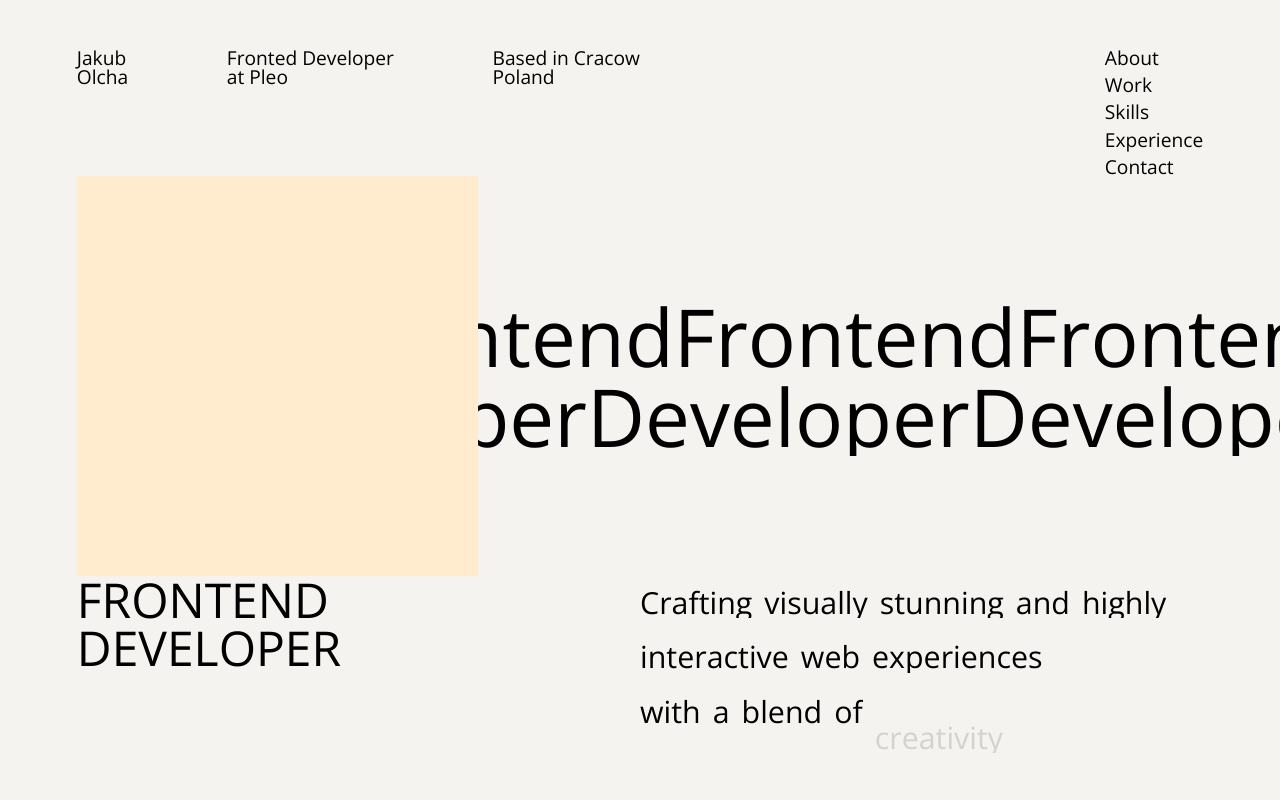
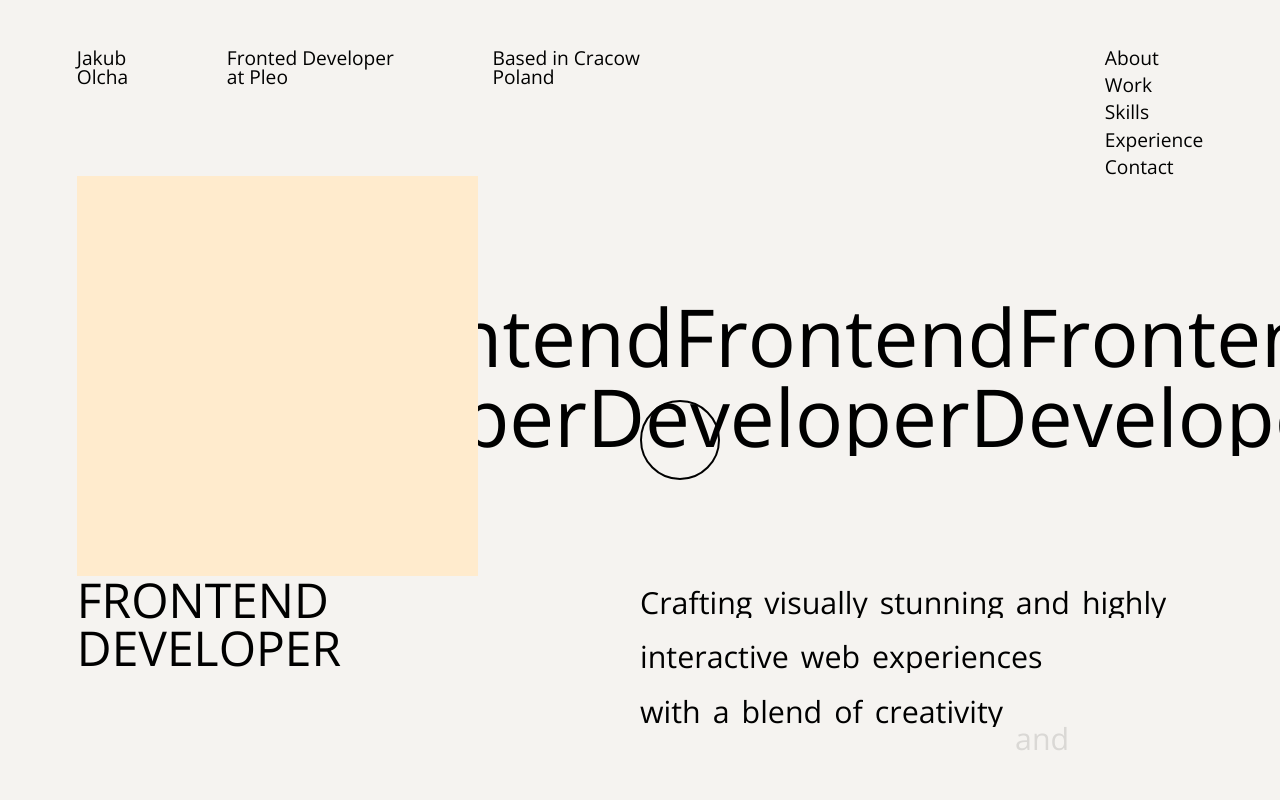
Before and after one commit to olo75jg21/creative-portfolio, a Next.js app: page / in a window 1280 px wide. Shown: the top 800 px of the page. Built offline with nearby package versions, Linux system fonts and the light colour scheme.

Commit message:
basic cursor

```diff
--- a/app/layout.tsx
+++ b/app/layout.tsx
@@ -5,6 +5,7 @@ import "@/styles/reset.css";
 import "@/styles/typography.css";
 import "@/styles/spacing.css";
 import Scroll from "@/components/scroll/Scroll";
+import Cursor from "@/components/cursor/Cursor";
 
 const inter = Open_Sans({ subsets: ["latin"] });
 
@@ -21,7 +22,10 @@ export default function RootLayout({
   return (
     <html lang="en">
       <body className={inter.className}>
-        <Scroll>{children}</Scroll>
+        <Scroll>
+          {children}
+          <Cursor />
+        </Scroll>
       </body>
     </html>
   );
--- /dev/null
+++ b/components/cursor/Cursor.module.css
@@ -0,0 +1,12 @@
+.cursor {
+  z-index: 1000;
+  border-radius: 50%;
+  width: 80px;
+  height: 80px;
+  border: 2px solid black;
+  pointer-events: none;
+  position: fixed;
+  top: 50%;
+  left: 50%;
+  transition: transform 3s none;
+}
--- /dev/null
+++ b/components/cursor/Cursor.tsx
@@ -0,0 +1,35 @@
+"use client";
+
+import React, { useEffect, useRef } from "react";
+import style from "./Cursor.module.css";
+
+const Cursor = () => {
+  const borderRef = useRef<HTMLDivElement>(null);
+  const innerRef = useRef<HTMLDivElement>(null);
+
+  useEffect(() => {
+    const handleMouseMove = (event: MouseEvent) => {
+      if (borderRef.current && innerRef.current) {
+        const { clientX, clientY } = event;
+        const mouseX = clientX - borderRef.current.clientWidth / 2;
+        const mouseY = clientY - borderRef.current.clientHeight / 2;
+        borderRef.current.style.left = `${mouseX}px`;
+        borderRef.current.style.top = `${mouseY}px`;
+      }
+    };
+
+    document.addEventListener("mousemove", handleMouseMove);
+
+    return () => {
+      document.removeEventListener("mousemove", handleMouseMove);
+    };
+  }, [borderRef, innerRef]);
+
+  return (
+    <div className={style.cursor} ref={borderRef}>
+      <div ref={innerRef} />
+    </div>
+  );
+};
+
+export default Cursor;
--- a/styles/reset.css
+++ b/styles/reset.css
@@ -129,3 +129,16 @@ table {
   border-collapse: collapse;
   border-spacing: 0;
 }
+
+* {
+  cursor: none;
+  -ms-overflow-style: none;
+  /* Internet Explorer 10+ */
+  scrollbar-width: none;
+  /* Firefox */
+}
+
+*::-webkit-scrollbar {
+  display: none;
+  /* Safari and Chrome */
+}
--- a/styles/typography.css
+++ b/styles/typography.css
@@ -16,6 +16,7 @@
 }
 
 .typo-lg {
+  line-height: normal;
   font-size: clamp(1.6rem, 3.5vw, 2.3rem);
 }
 
```
